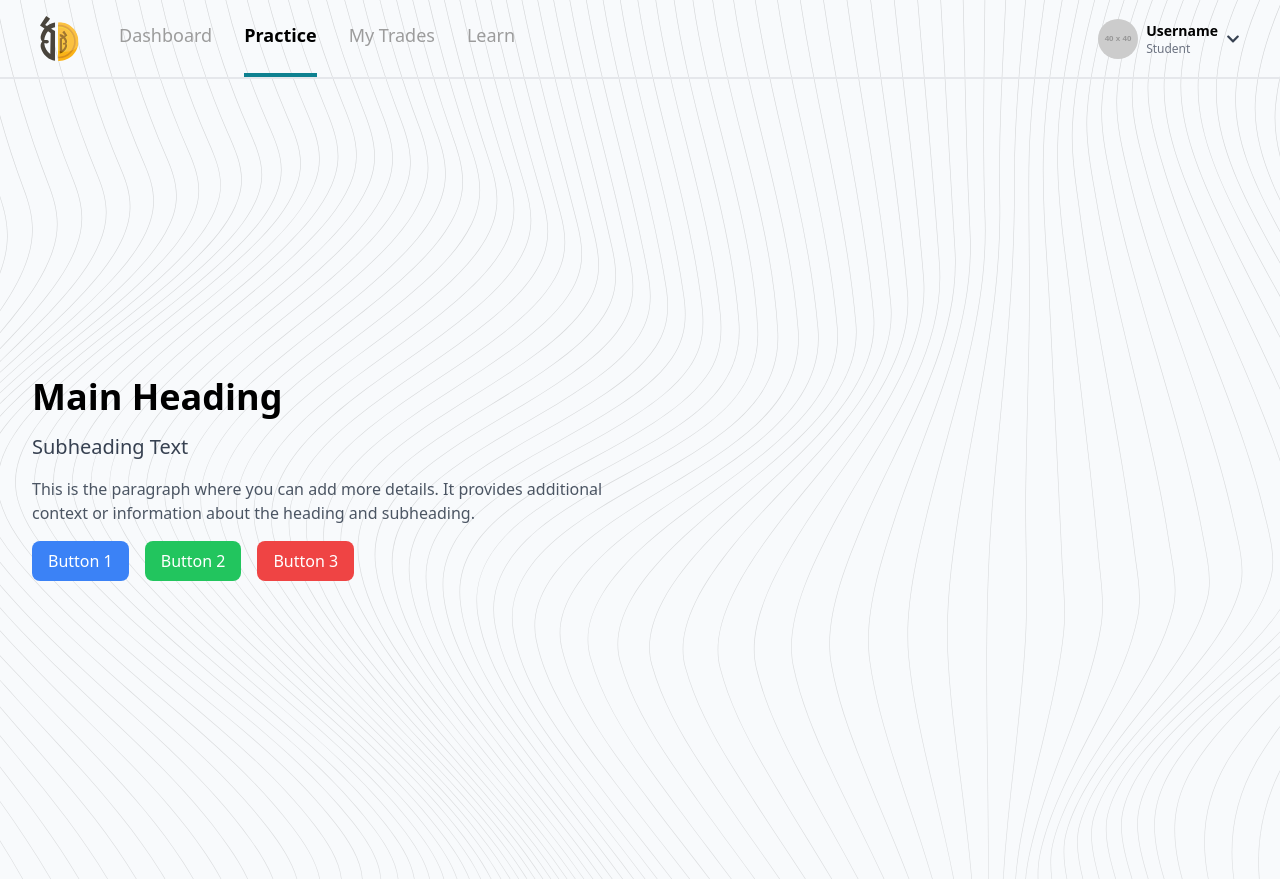
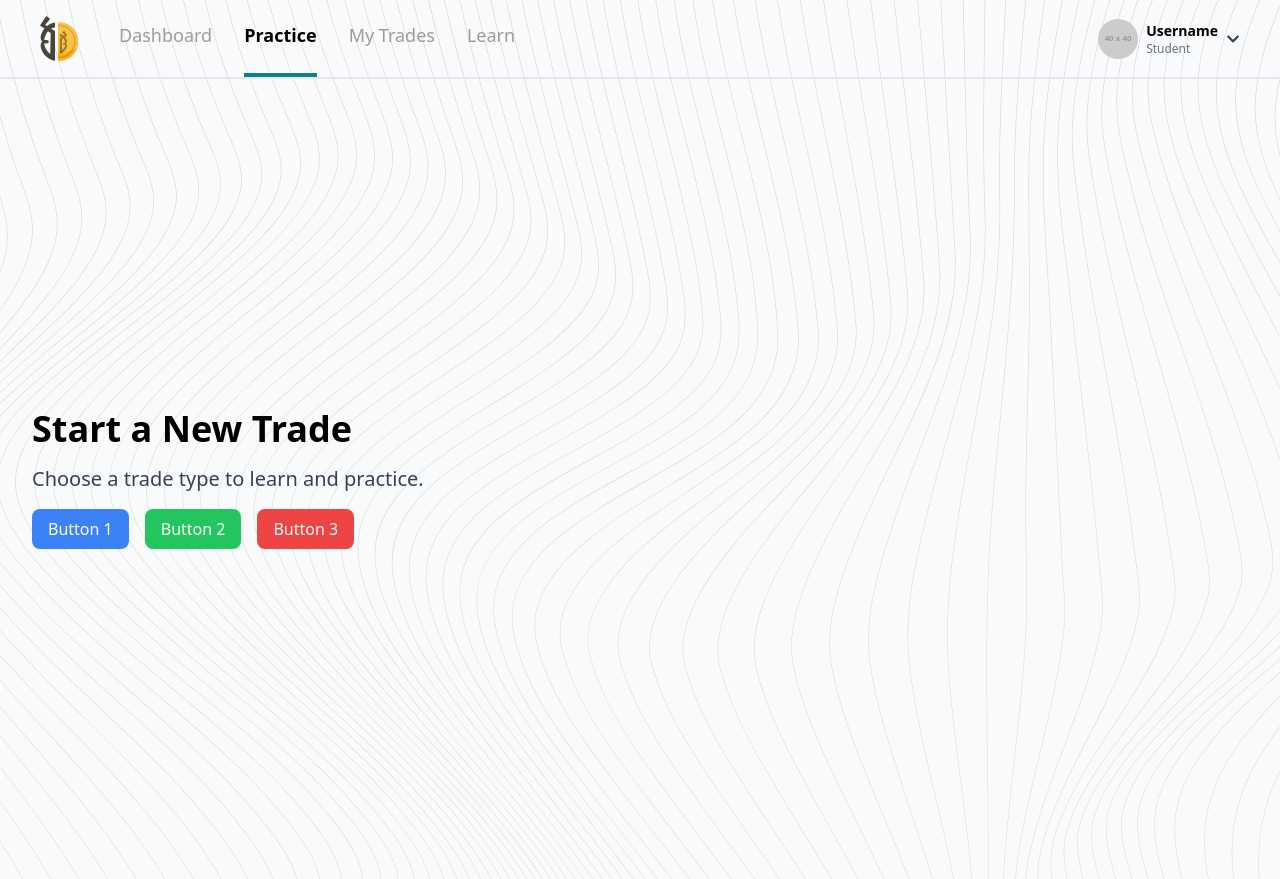
Before and after one commit to qartelz/zeuz-frontend, a React (Create React App) app: page /practice in a window 1280 px wide. Built offline with nearby package versions, Linux system fonts and the light colour scheme.

Commit message:
practice page 2

```diff
--- a/src/pages/AdminPage.jsx
+++ b/src/pages/AdminPage.jsx
@@ -3,7 +3,6 @@ import React from 'react';
 const AdminPage = () => {
   const callbackUrl = 'https://uat-frontend.enrichmoney.in:3018/partner/login?partner=KE0070';
   const handleButtonClick = () => {
-
     window.location.href = callbackUrl;
   };
 
--- a/src/pages/PracticePage.jsx
+++ b/src/pages/PracticePage.jsx
@@ -9,12 +9,9 @@ const PracticePage = () => {
         <div className="flex flex-row h-screen items-center justify-between">
       {/* Left Section */}
       <div className="flex flex-col justify-end space-y-4 w-1/2 p-8">
-        <h1 className="text-4xl font-bold">Main Heading</h1>
-        <h2 className="text-xl text-gray-700">Subheading Text</h2>
-        <p className="text-base text-gray-600">
-          This is the paragraph where you can add more details. It provides additional context or
-          information about the heading and subheading.
-        </p>
+        <h1 className="text-4xl font-bold">Start a New Trade</h1>
+        <h2 className="text-xl text-gray-700">Choose a trade type to learn and practice.</h2>
+
         <div className="flex space-x-4 mt-4">
           <button className="px-4 py-2 bg-blue-500 text-white rounded-lg">Button 1</button>
           <button className="px-4 py-2 bg-green-500 text-white rounded-lg">Button 2</button>
```
